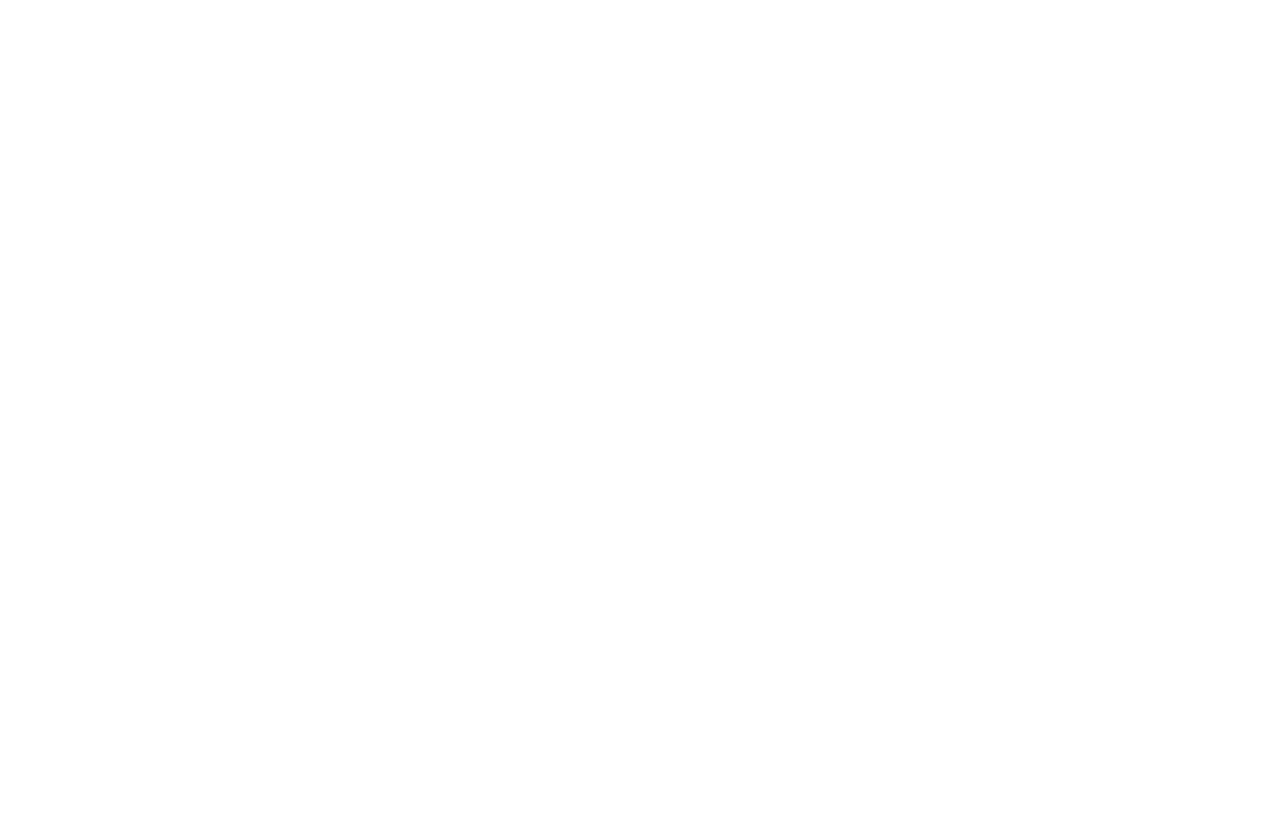
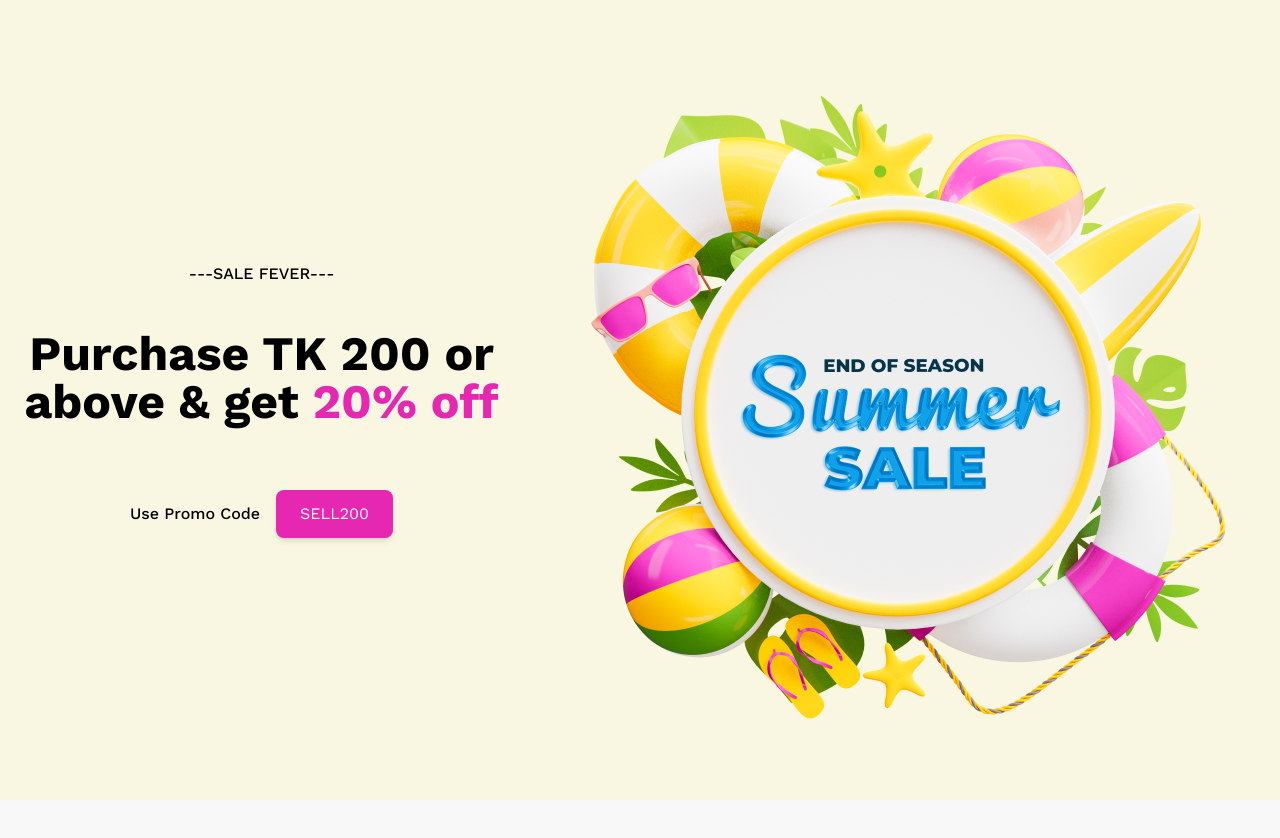
Before and after one commit to Ruhannn/sunnysavings, a plain HTML site: page index.html in a window 1280 px wide. Before the commit the page ends 800 px from the top, so only its background shows below. Drawn offline with nearby package versions, Linux system fonts and the light colour scheme.

Commit message:
hader done

```diff
--- a/index.html
+++ b/index.html
@@ -1,11 +1,61 @@
 <!DOCTYPE html>
-<html lang="en">
-<head>
-    <meta charset="UTF-8">
-    <meta name="viewport" content="width=device-width, initial-scale=1.0">
+<html lang="en" data-theme="light">
+  <head>
+    <meta charset="UTF-8" />
+    <meta name="viewport" content="width=device-width, initial-scale=1.0" />
+    <!-- link tailwilnd css -->
+    <link
+      href="https://cdn.jsdelivr.net/npm/daisyui@3.5.1/dist/full.css"
+      rel="stylesheet"
+      type="text/css"
+    />
+    <script src="https://cdn.tailwindcss.com"></script>
+    <!-- google font -->
+    <link rel="preconnect" href="https://fonts.googleapis.com" />
+    <link rel="preconnect" href="https://fonts.gstatic.com" crossorigin />
+    <link
+      href="https://fonts.googleapis.com/css2?family=Work+Sans:wght@400;500;700&display=swap"
+      rel="stylesheet"
+    />
     <title>SunnySavings</title>
-</head>
-<body>
+  </head>
+  <body style="font-family: 'Work Sans', sans-serif">
+    <!-- header -->
+    <header
+      class="w-full h-screen bg-[#F9F6E2] flex items-center justify-around"
+    >
+      <div class="">
+        <div>
+          <h3
+            class="text-center text-32 font-medium leading-normal text-black mb-11"
+          >
+            ---SALE FEVER---
+          </h3>
+          <h1 class="text-center text-5xl font-bold text-black mb-16">
+            Purchase TK 200 or<br />above & get
+            <span class="text-[#E527B2]">20% off</span>
+          </h1>
+          <div class="flex items-center justify-center">
+            <h5 class="text-center font-medium text-black mr-4">
+              Use Promo Code
+            </h5>
+            <button
+              class="px-6 py-3 bg-[#E527B2] hover:bg-[#B51C8F] text-white rounded-lg shadow-md transform hover:scale-105 transition-all duration-300"
+            >
+              SELL200
+            </button>
+          </div>
+        </div>
+      </div>
+      <div>
+        <img src="images/Summer 1.png" alt="" />
+      </div>
+    </header>
+    <main class="w-full h-screen bg-[#F8F8F8]">
+<div>
 
-</body>
+</div>
+
+    </main>
+  </body>
 </html>
```
